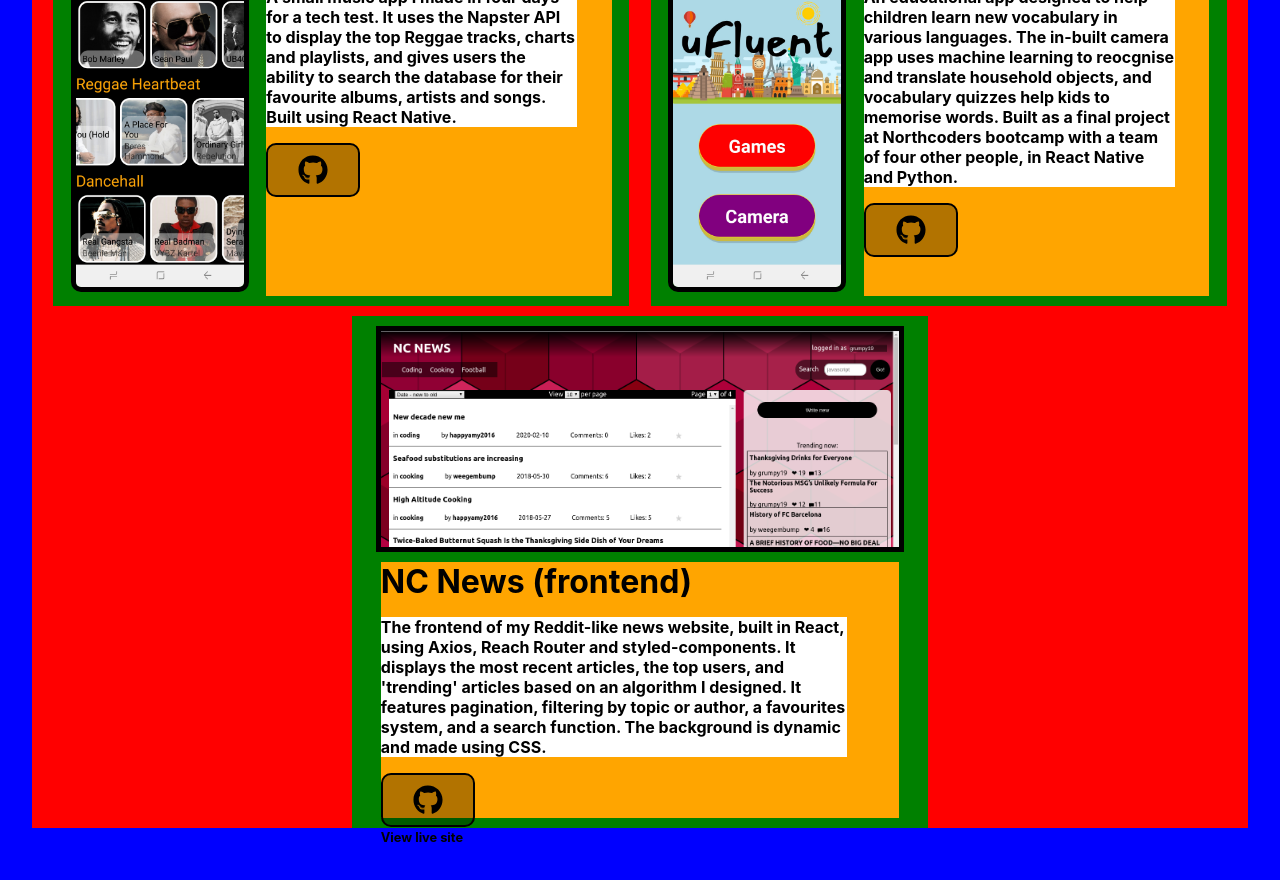
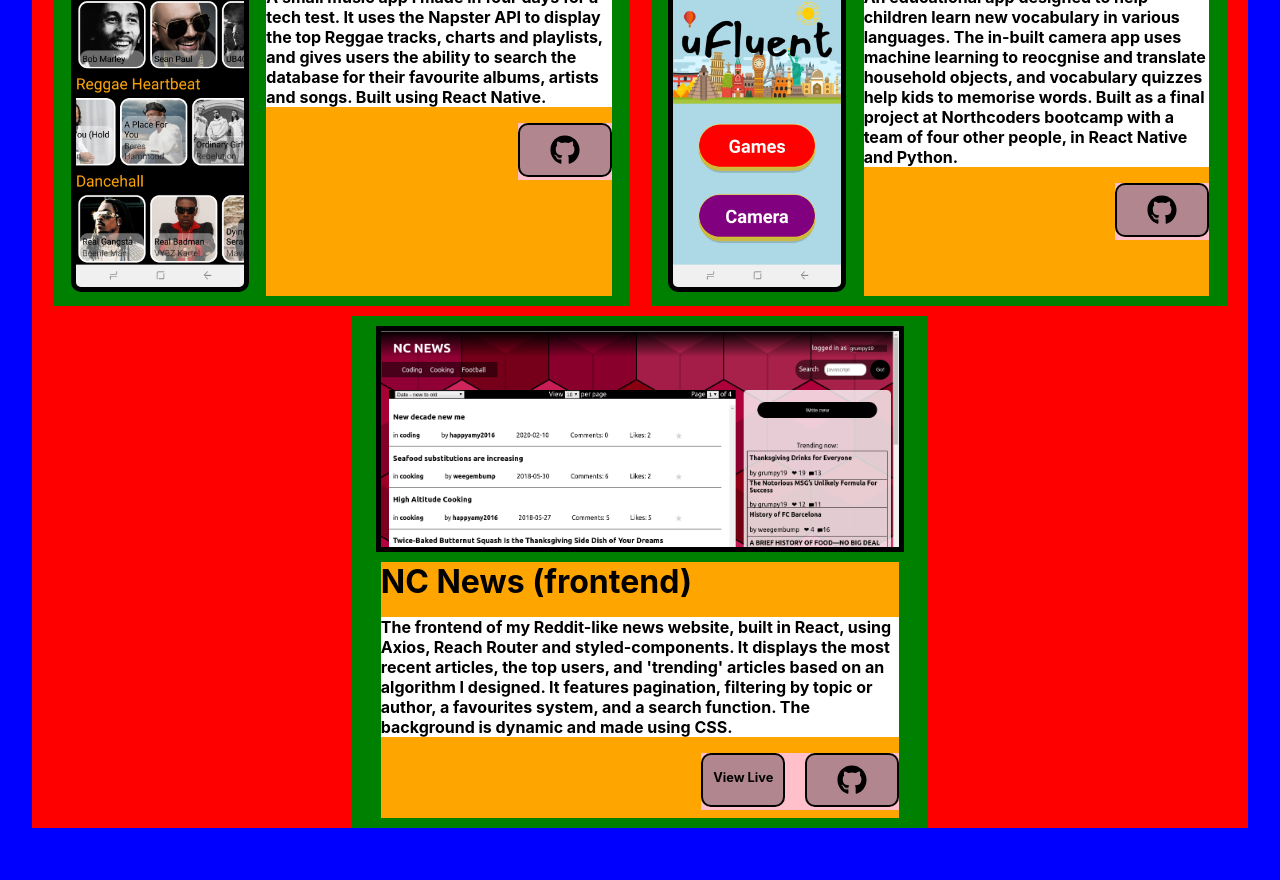
Before and after one commit to joecooper1/pf, a React (Create React App) app: page / in a window 1280 px wide. Shown: the part 920-1800 px from the top of the page. Built offline with nearby package versions, Linux system fonts and the light colour scheme.

Commit message:
add livelink component

```diff
--- a/src/components/Project.js
+++ b/src/components/Project.js
@@ -1,28 +1,23 @@
 import React from "react";
-
-import { FaGithub } from "react-icons/fa";
 
 import {
   ProjectStyle,
   Title,
   Link,
+  Links,
   Image,
   Info,
   Text,
-  GithubLink
+  GithubLink,
+  LiveLink
 } from "../styles/Projects";
 
 export default function Project(props) {
   const { data, dimensions } = props;
   //Set what the github link should say based on screen size
-  const githubLink =
-    dimensions.width > 1024 ? (
-      <GithubLink />
-    ) : (
-      "View code"
-    );
+  const githubLink = dimensions.width > 1024 ? <GithubLink /> : "View code";
   //Set what the live site link should look like based on whether there is one
-  const liveLink = data.link ? "View live site" : "";
+  const liveLink = data.link ? <LiveLink /> : "";
   //If picture is vertical, set type to vertical, else horizontal
   const type =
     data.name === "uFluent" || data.name === "Only Reggae"
@@ -35,10 +30,12 @@ export default function Project(props) {
       <Info width={dimensions.width} type={type}>
         <Title width={dimensions.width}>{data.name}</Title>
         <Text width={dimensions.width}>{data.description}</Text>
-        <Link href={data.github} width={dimensions.width}>
-          {githubLink}
-        </Link>
-        <Link href={data.link}>{liveLink}</Link>
+        <Links>
+          <Link href={data.link}>{liveLink}</Link>
+          <Link href={data.github} width={dimensions.width}>
+            {githubLink}
+          </Link>
+        </Links>
       </Info>
     </ProjectStyle>
   );
--- a/src/styles/Projects.js
+++ b/src/styles/Projects.js
@@ -56,6 +56,13 @@ export const Title = styled.h2`
   margin: 0;
 `;
 
+export const Links = styled.nav`
+  display: flex;
+  flex-direction: row;
+  align-self: flex-end;
+  background-color: pink;
+`;
+
 export const Link = styled.a`
   font-size: 0.4em;
   color: black;
@@ -96,7 +103,7 @@ export const Text = styled.p`
     return props.width > 660 ? "0.5em" : "0.4em";
   }};
   width: ${(props) => {
-    return props.width > 1024 ? "90%" : "100%";
+    return props.width > 1024 ? "100%" : "100%";
   }};
   background-color: white;
 `;
@@ -119,3 +126,25 @@ export function GithubLink() {
     />
   );
 }
+
+export function LiveLink() {
+  return (
+    <p
+      style={{
+        backgroundColor: "rgba(0, 0, 0, 0.3)",
+        width: 70,
+        height: 30,
+        paddingLeft: 10,
+        paddingRight: 0,
+        paddingTop: 15,
+        paddingBottom: 5,
+        border: "2px solid black",
+        borderRadius: "10px",
+        margin: 0,
+        marginRight: 20,
+      }}
+    >
+      View Live
+    </p>
+  );
+}
```
